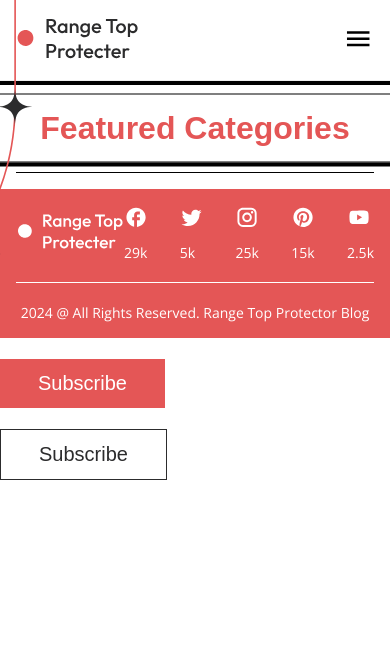
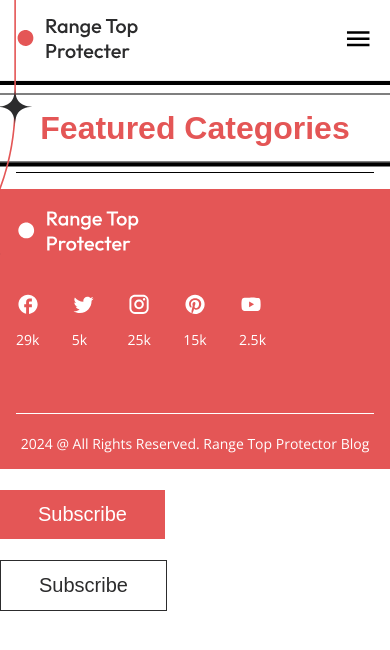
Before and after one commit to kaundalvikas21/Range-Top-Protector, a plain HTML site: page global.html in a window 390 px wide. Drawn offline with nearby package versions, Linux system fonts and the light colour scheme; a web font is replaced by a local one.

Commit message:
mobile footer created

```diff
--- a/css/global.css
+++ b/css/global.css
@@ -383,4 +383,15 @@ footer > .footer_container .col_2 .copyright_container > p {
   .overlay.open_overlay {
     display: block;
   }
+
+
+  /* mobile_footer start*/
+  footer > .footer_container .col_1 {
+    flex-direction: column;
+    align-items: flex-start;
+    gap: 2rem;
+  }
+  footer > .footer_container {
+    gap: 4rem;
 }
+}
```
